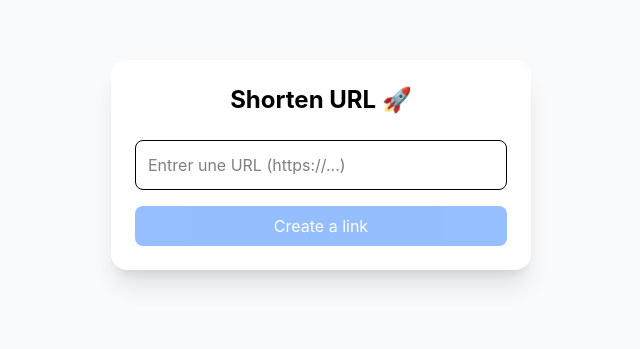
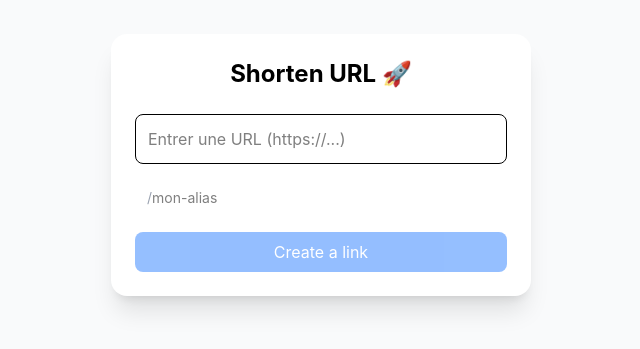
Before and after one commit to DinohRatiarisandy/shorten-url, a Vue app in the folder frontend/: page / in a window 1280 px wide. Shown: the part 235-584 px from the top of the page, without its empty margins (319-959 px from the left). Built offline with nearby package versions, Linux system fonts and the light colour scheme; no server answers.

Commit message:
feat: add custom code input

```diff
--- a/frontend/src/App.vue
+++ b/frontend/src/App.vue
@@ -8,6 +8,7 @@ import { useUrlShortener } from "./composables/useUrlShortener";
 const copied = ref(false);
 const {
 	url,
+	customCode,
 	shortUrl,
 	loading,
 	errorMessage,
@@ -39,12 +40,14 @@ function onInputChange() {
 			<!-- URL input -->
 			<UrlInput
 				v-model="url"
+				v-model:customCode="customCode"
 				:loading="loading"
 				:error="errorMessage"
 				:disabled="lastSubmittedUrl === url"
 				@submit="submit"
 				@clear="clearInput"
 				@change="onInputChange"
+				@update:customCode="customCode = $event"
 			/>
 
 			<!-- Result -->
--- a/frontend/src/components/UrlInput.vue
+++ b/frontend/src/components/UrlInput.vue
@@ -1,6 +1,9 @@
 <script setup lang="ts">
+import { API_URL } from "@/services/linkService";
+
 const props = defineProps<{
 	modelValue: string; // v-model='url'
+	customCode: string;
 	loading: boolean;
 	error: string;
 	disabled: boolean;
@@ -8,6 +11,7 @@ const props = defineProps<{
 
 const emit = defineEmits<{
 	"update:modelValue": [value: string];
+	"update:customCode": [value: string];
 	submit: [];
 	clear: [];
 	change: [];
@@ -31,6 +35,26 @@ function handleInput(event: Event) {
 				placeholder="Entrer une URL (https://...)"
 				class="border p-3 w-full rounded-lg mb-4 outline-none focus:ring-2 focus:ring-blue-400"
 			/>
+			<!-- Custom Code -->
+			<div class="flex items-center rounded-lg px-3 py-2 mb-4">
+				<span class="text-gray-400 text-sm whitespace-nowrap"
+					>{{ API_URL }}/</span
+				>
+				<input
+					:value="props.customCode"
+					@input="
+						emit(
+							'update:customCode',
+							($event.target as HTMLInputElement).value,
+						)
+					"
+					type="text"
+					placeholder="mon-alias"
+					class="outline-none text-sm flex-1 min-w-0"
+					id="customCode"
+					maxlength="15"
+				/>
+			</div>
 			<!-- Clear button -->
 			<button
 				v-if="props.modelValue"
```
